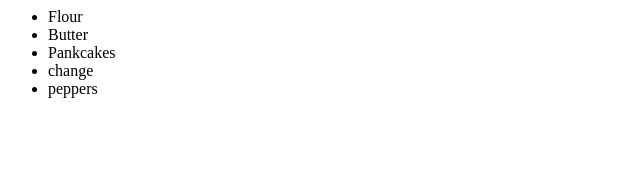
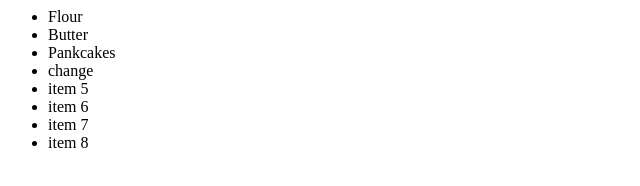
Before and after one commit to tristanhulbert/test, a plain HTML site: page index.html in a window 1280 px wide. Shown: the whole page, without its empty margins (0-640 px from the left). Drawn offline with Linux system fonts and the light colour scheme.

Commit message:
this is a new commit

```diff
--- a/index.html
+++ b/index.html
@@ -5,7 +5,10 @@
 			<li>Butter</li>
 			<li>Pankcakes</li>
 			<li>change</li>
-			<li>peppers</li>
+			<li>item 5</li>
+			<li>item 6</li>
+			<li>item 7</li>
+			<li>item 8</li>
 		</ul>
 	</body>
 
```
